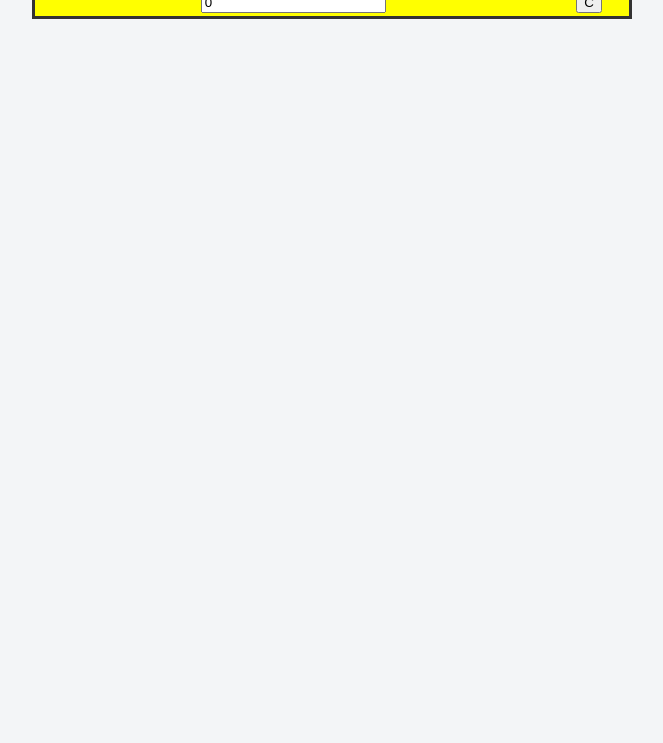
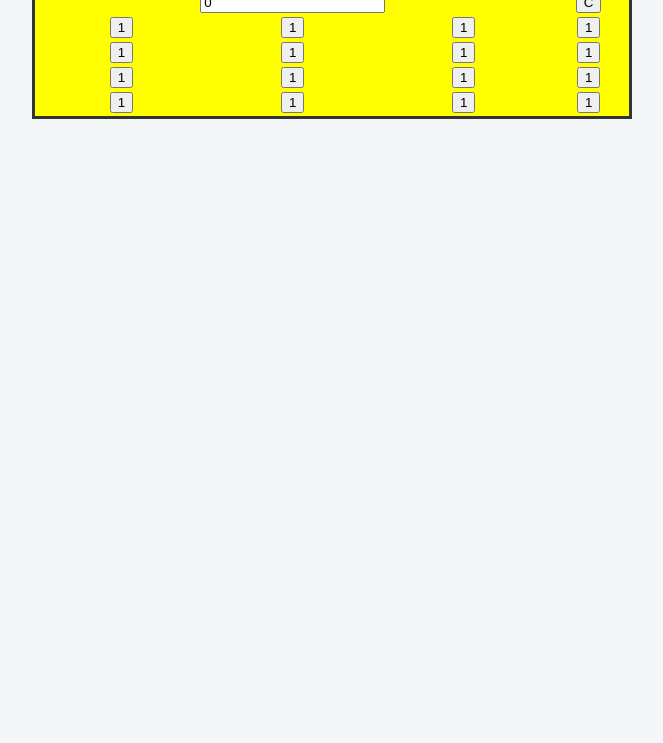
Before and after one commit to kow-ystk/calculator200103, a plain HTML site: page index.html in a window 1280 px wide. Shown: the part 57-800 px from the top of the page, without its empty margins (308-971 px from the left). Drawn offline with Linux system fonts and the light colour scheme.

Commit message:
[add]番号キーを追加

```diff
--- a/index.html
+++ b/index.html
@@ -19,6 +19,62 @@
             <input type="button" value="C" onclick="calcC()">
           </td>
         </tr>
+        <tr>
+          <td align="center">
+            <input type="button" value="1" onclick="calcValue(1)">
+          </td>
+          <td align="center">
+            <input type="button" value="1" onclick="calcValue(1)">
+          </td>
+          <td align="center">
+            <input type="button" value="1" onclick="calcValue(1)">
+          </td>
+          <td align="center">
+            <input type="button" value="1" onclick="calcValue(1)">
+          </td>
+        </tr>
+        <tr>
+          <td align="center">
+            <input type="button" value="1" onclick="calcValue(1)">
+          </td>
+          <td align="center">
+            <input type="button" value="1" onclick="calcValue(1)">
+          </td>
+          <td align="center">
+            <input type="button" value="1" onclick="calcValue(1)">
+          </td>
+          <td align="center">
+            <input type="button" value="1" onclick="calcValue(1)">
+          </td>
+        </tr>
+        <tr>
+          <td align="center">
+            <input type="button" value="1" onclick="calcValue(1)">
+          </td>
+          <td align="center">
+            <input type="button" value="1" onclick="calcValue(1)">
+          </td>
+          <td align="center">
+            <input type="button" value="1" onclick="calcValue(1)">
+          </td>
+          <td align="center">
+            <input type="button" value="1" onclick="calcValue(1)">
+          </td>
+        </tr>
+        <tr>
+          <td align="center">
+            <input type="button" value="1" onclick="calcValue(1)">
+          </td>
+          <td align="center">
+            <input type="button" value="1" onclick="calcValue(1)">
+          </td>
+          <td align="center">
+            <input type="button" value="1" onclick="calcValue(1)">
+          </td>
+          <td align="center">
+            <input type="button" value="1" onclick="calcValue(1)">
+          </td>
+        </tr>
       </table>
     </form>
   </body>
```
